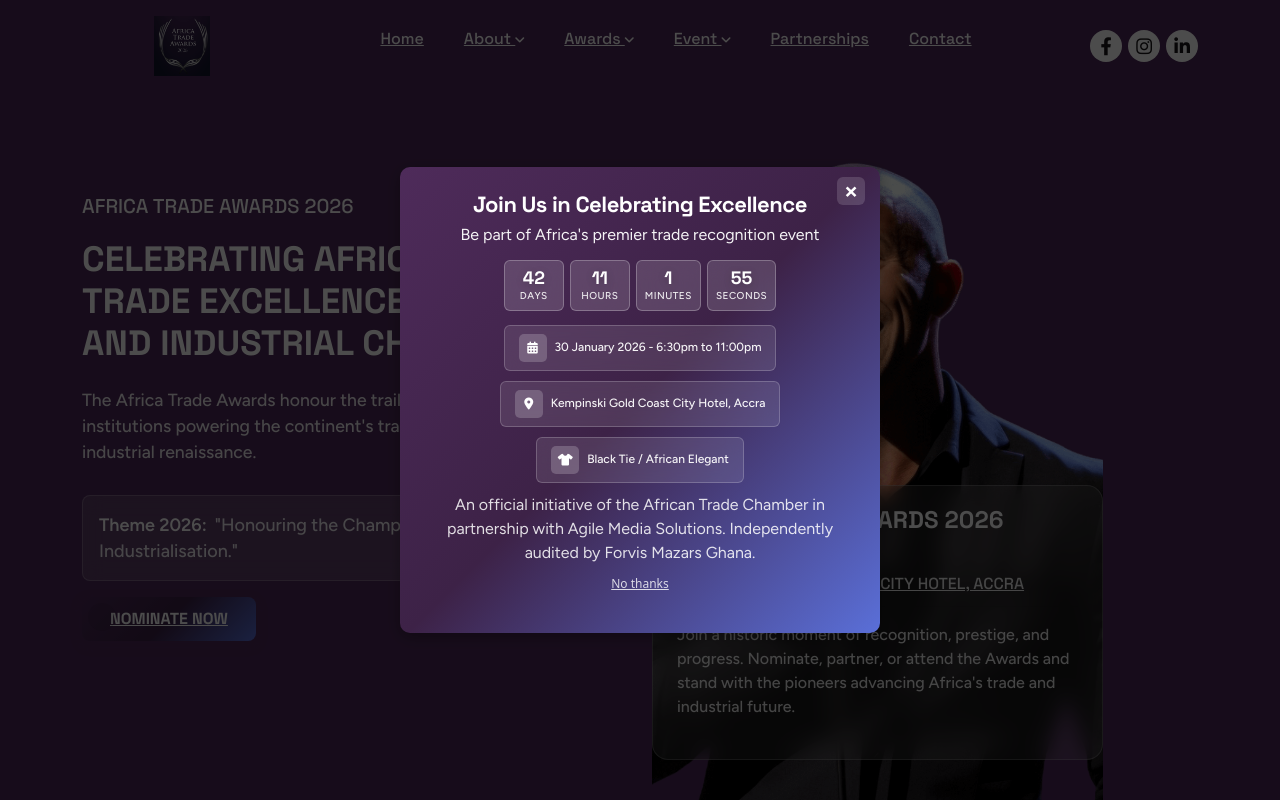
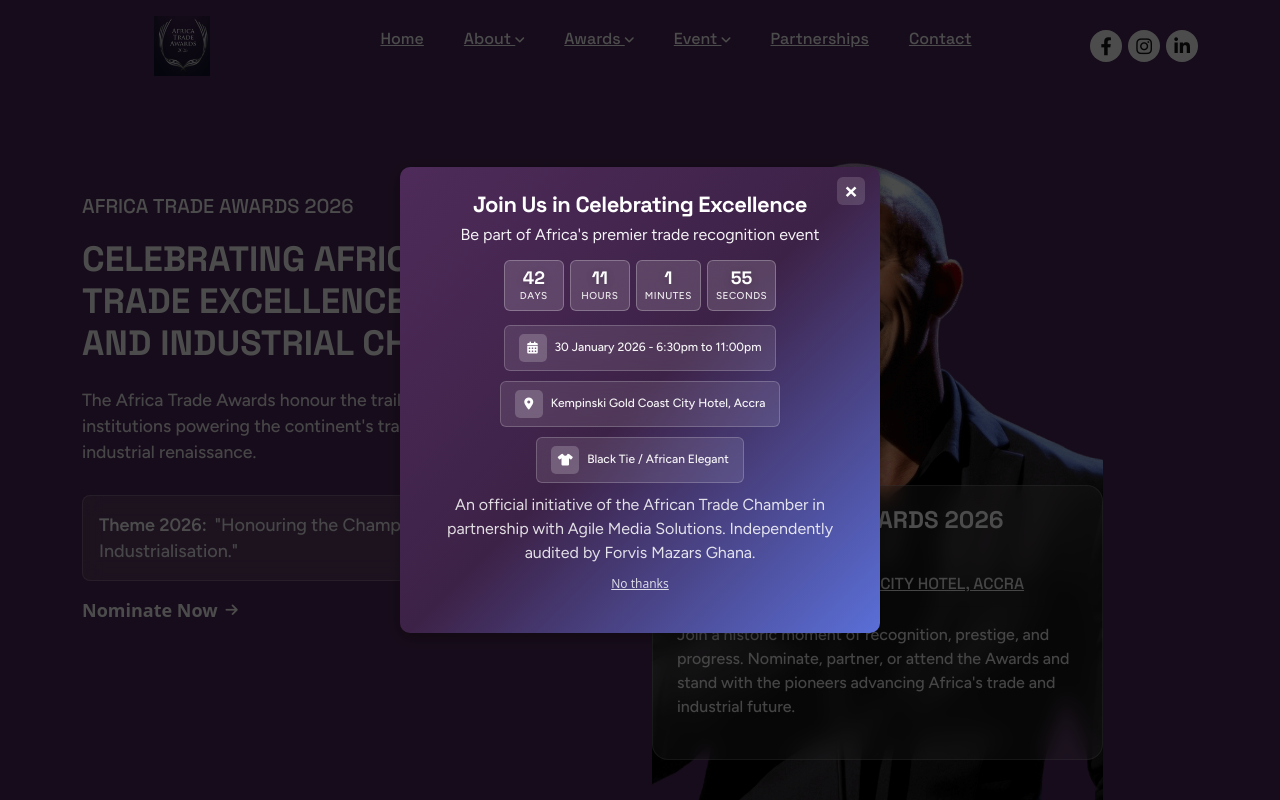
Before and after one commit to wastwagon/africatradeawards.com, a Next.js app: page / in a window 1280 px wide. Shown: the top 800 px of the page. Built offline with nearby package versions, Linux system fonts and the light colour scheme.

Commit message:
Change Nominate Now button to text link with arrow - remove background color

```diff
--- a/components/sections/home1/HeroSection.tsx
+++ b/components/sections/home1/HeroSection.tsx
@@ -39,7 +39,28 @@ export default function HeroSection() {
 							</div>
 							<div className="space20" />
 							<div className="btn-area1" data-aos="fade-left" data-aos-duration={1100}>
-								<Link href="/nomination" className="vl-btn1">Nominate Now</Link>
+								<Link
+									href="/nomination"
+									style={{
+										color: '#ffffff',
+										fontSize: '18px',
+										fontWeight: '600',
+										textDecoration: 'none',
+										display: 'inline-flex',
+										alignItems: 'center',
+										gap: '8px',
+										transition: 'all 0.3s ease'
+									}}
+									onMouseEnter={(e) => {
+										e.currentTarget.style.opacity = '0.8';
+									}}
+									onMouseLeave={(e) => {
+										e.currentTarget.style.opacity = '1';
+									}}
+								>
+									Nominate Now
+									<i className="fa-solid fa-arrow-right" style={{ fontSize: '14px' }}></i>
+								</Link>
 							</div>
 						</div>
 					</div>
```
